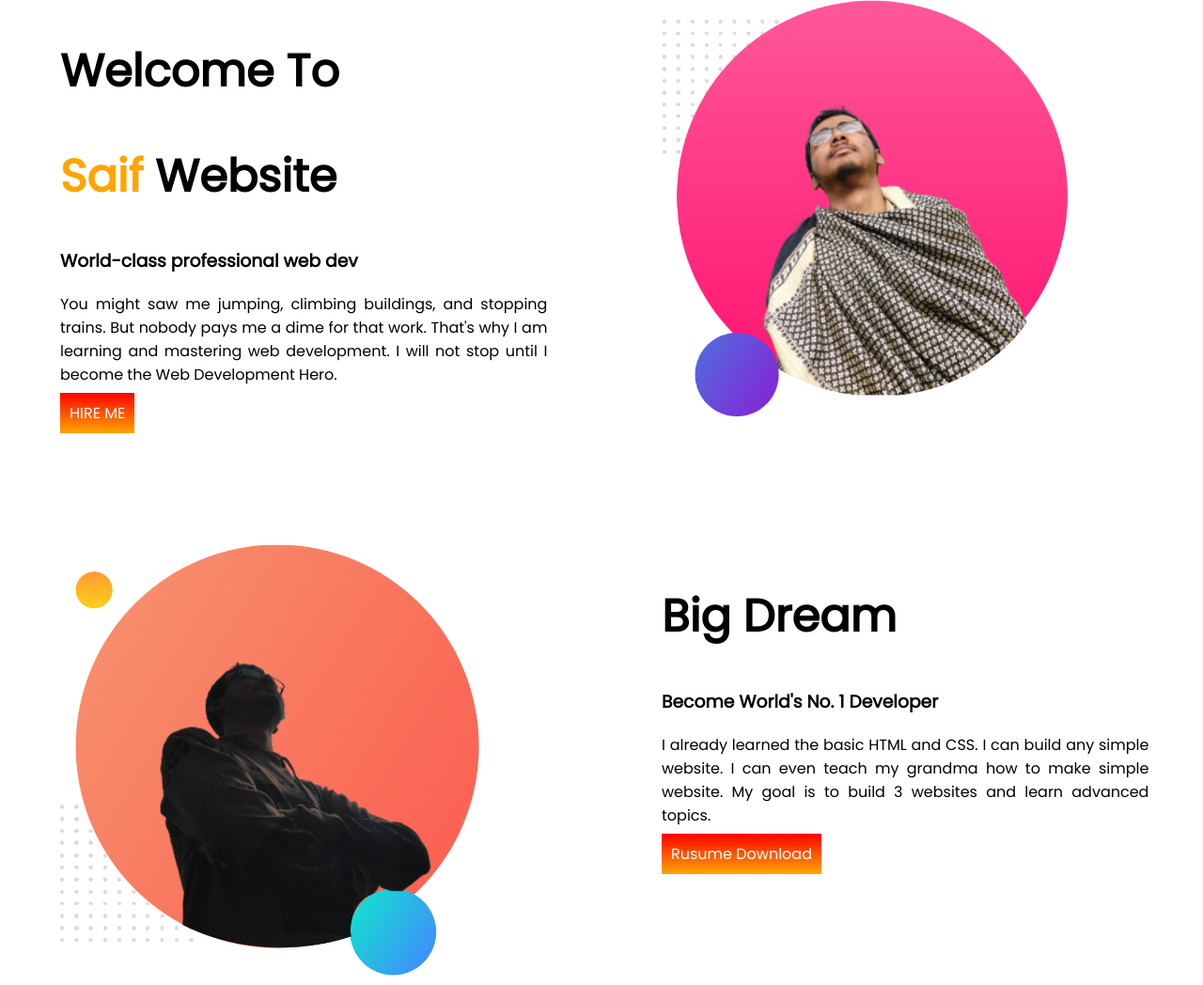
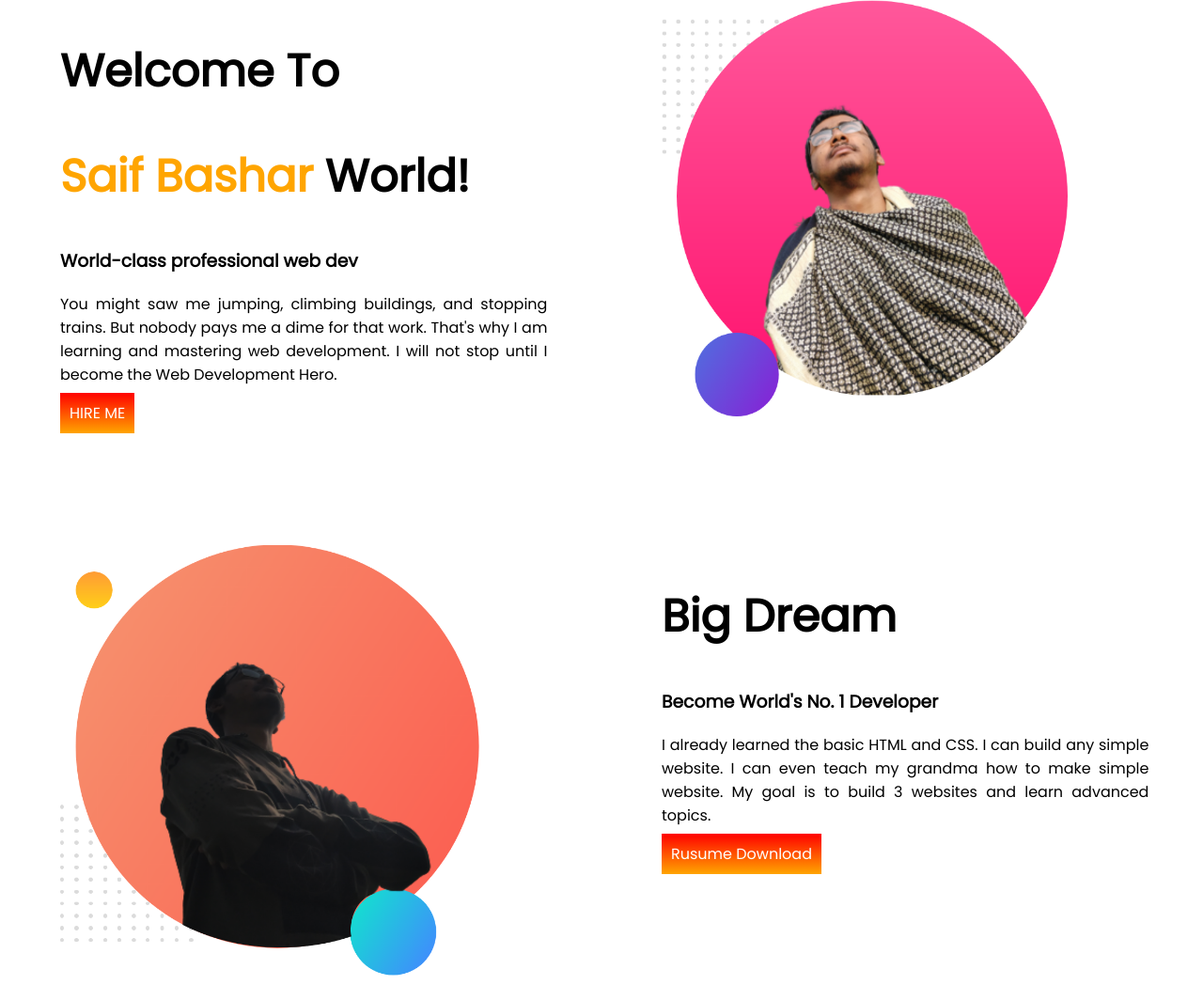
Before and after one commit to saifbashar/developer-portfolio, a plain HTML site: page index.html in a window 1280 px wide. Shown: the top 1048 px of the page at 94% size. Drawn offline with Linux system fonts and the light colour scheme.

Commit message:
Change header in personal Branch

```diff
--- a/index.html
+++ b/index.html
@@ -17,7 +17,7 @@
     <section class="first">
       <div class="first-item">
         <h1>Welcome To</h1>
-        <h1><span class="orange-color">Saif</span> Website</h1>
+        <h1><span class="orange-color">Saif Bashar</span> World!</h1>
         <h3>World-class professional web dev</h3>
         <p>
           You might saw me jumping, climbing buildings, and stopping trains. But
```
